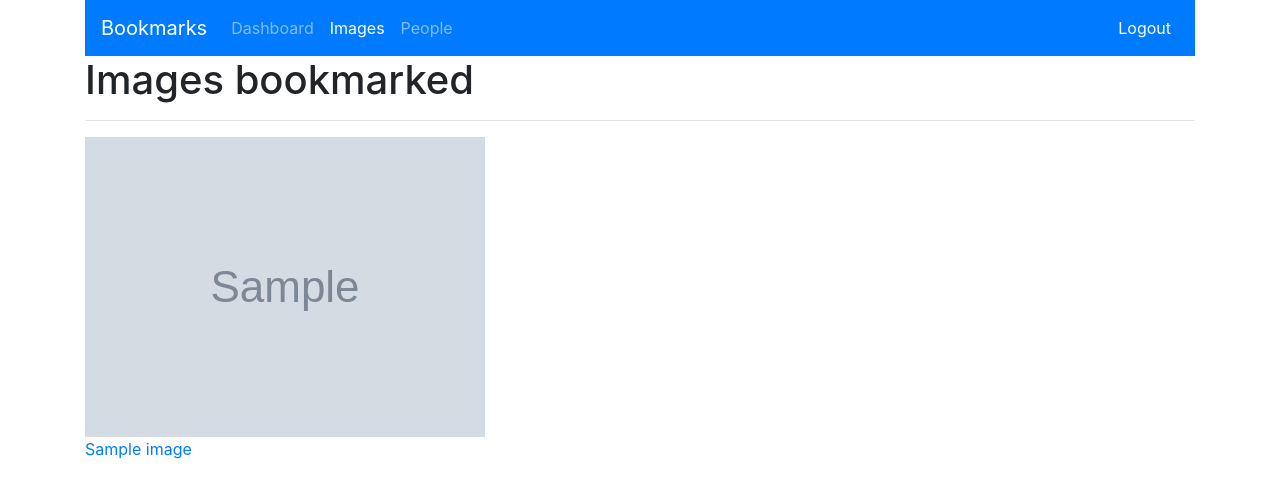
After one commit to alexforcode/dj_test_social, a Django app: page /images/ in a window 1280 px wide. The commit adds this page. Shown: the top 498 px of the page. Run offline with Django 3.2, Linux system fonts and the light colour scheme; a user stored in the database is signed in; tables that the repository leaves empty hold one stand-in row (values such as "Sample post"); grey boxes marked "Sample" are stand-in pictures; data that the repository does not hold is empty; some libraries are stand-ins or nearby versions.

Commit message:
Add image list view with AJAX pagination.

```diff
--- a/bookmarks/account/templates/_base.html
+++ b/bookmarks/account/templates/_base.html
@@ -25,7 +25,7 @@
                             <a class="nav-link" href="{% url 'account:dashboard' %}">Dashboard</a>
                         </li>
                         <li class="nav-item {% if section == 'images' %}active{% endif %}">
-                            <a class="nav-link" href="#">Images</a>
+                            <a class="nav-link" href="{% url 'images:list' %}">Images</a>
                         </li>
                         <li class="nav-item {% if section == 'people' %}active{% endif %}">
                             <a class="nav-link" href="#">People</a>
--- a/bookmarks/images/models.py
+++ b/bookmarks/images/models.py
@@ -26,7 +26,7 @@ class Image(models.Model):
         super(Image, self).save(*args, **kwargs)
 
     def get_absolute_url(self):
-        return reverse('image:detail', args=[self.id, self.slug])
+        return reverse('images:detail', args=[self.id, self.slug])
 
     def __str__(self):
         return self.title
--- /dev/null
+++ b/bookmarks/images/templates/images/image/list.html
@@ -0,0 +1,33 @@
+{% extends '_base.html' %}
+
+{% block title %}Images bookmarked{% endblock %}
+
+{% block content %}
+    <h1>Images bookmarked</h1>
+    <hr>
+    <div id="image-list">
+        {% include 'images/image/list_ajax.html' %}
+    </div>
+{% endblock %}
+
+{% block domready %}
+    var page = 1;
+    var empty_page = false;
+    var block_request = false;
+
+    $(window).scroll(function() {
+        var margin = $(document).height() - $(window).height() - 200;
+        if ($(window).scrollTop() > margin && empty_page == false && block_request == false) {
+            block_request = true;
+            page += 1;
+            $.get('?page=' + page, function(data) {
+                if (data == '') {
+                    empty_page = true;
+                } else {
+                    block_request = false;
+                    $('#image-list').append(data);
+                }
+            });
+        }
+    });
+{% endblock %}
--- /dev/null
+++ b/bookmarks/images/templates/images/image/list_ajax.html
@@ -0,0 +1,16 @@
+{% load thumbnail %}
+
+{% for image in images %}
+    <div>
+        <a href="{{ image.get_absolute_url }}">
+            {% thumbnail image.image '300x300' crop='100%' as im %}
+                <a href="{{ image.get_absolute_url }}">
+                    <img src="{{ im.url }}">
+                </a>
+            {% endthumbnail %}
+        </a>
+        <div>
+            <a href="{{ image.get_absolute_url }}">{{ image.title }}</a>
+        </div>
+    </div>
+{% endfor %}
--- a/bookmarks/images/urls.py
+++ b/bookmarks/images/urls.py
@@ -6,6 +6,7 @@ from . import views
 app_name = 'images'
 
 urlpatterns = [
+    path('', views.image_list, name='list'),
     path('create/', views.image_create, name='create'),
     path('detail/<int:id>/<slug:slug>/', views.image_detail, name='detail'),
     path('like/', views.image_like, name='like'),
--- a/bookmarks/images/views.py
+++ b/bookmarks/images/views.py
@@ -1,6 +1,7 @@
 from django.contrib import messages
 from django.contrib.auth.decorators import login_required
-from django.http import JsonResponse
+from django.core.paginator import EmptyPage, PageNotAnInteger, Paginator
+from django.http import HttpResponse, JsonResponse
 from django.shortcuts import get_object_or_404, render, redirect
 from django.views.decorators.http import require_POST
 
@@ -59,3 +60,29 @@ def image_like(request):
             pass
 
     return JsonResponse({'status': 'ko'})
+
+
+@login_required
+def image_list(request):
+    images = Image.objects.all()
+    paginator = Paginator(images, 8)
+    page = request.GET.get('page')
+
+    try:
+        images = paginator.page(page)
+    except PageNotAnInteger:
+        images = paginator.page(1)
+    except EmptyPage:
+        if request.is_ajax():
+            return HttpResponse('')
+        images = paginator.page(paginator.num_pages)
+
+    context = {
+        'section': 'images',
+        'images': images
+    }
+
+    if request.is_ajax():
+        return render(request, 'images/image/list_ajax.html', context)
+
+    return render(request, 'images/image/list.html', context)
```
